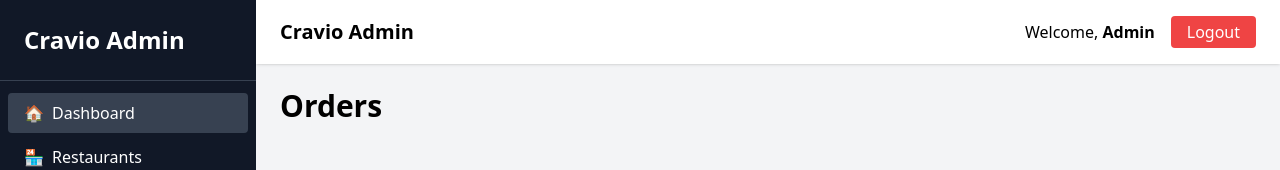
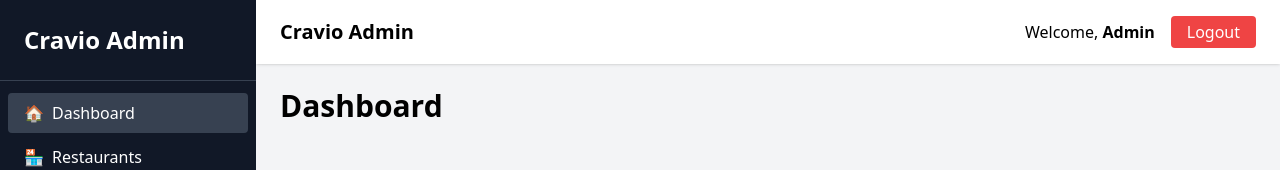
Before and after one commit to Lalitha715/cravio-dashboard, a React (Create React App) app: page /dashboard in a window 1280 px wide. Shown: the top 170 px of the page. Built offline with nearby package versions, Linux system fonts and the light colour scheme; no server answers.

Commit message:
Name change

```diff
--- a/src/pages/Dashboard.jsx
+++ b/src/pages/Dashboard.jsx
@@ -146,7 +146,7 @@
 
   return (
     <AdminLayout>
-      <h1 className="text-3xl font-bold mb-6">Orders</h1>
+      <h1 className="text-3xl font-bold mb-6">Dashboard</h1>
 
 
 
```
